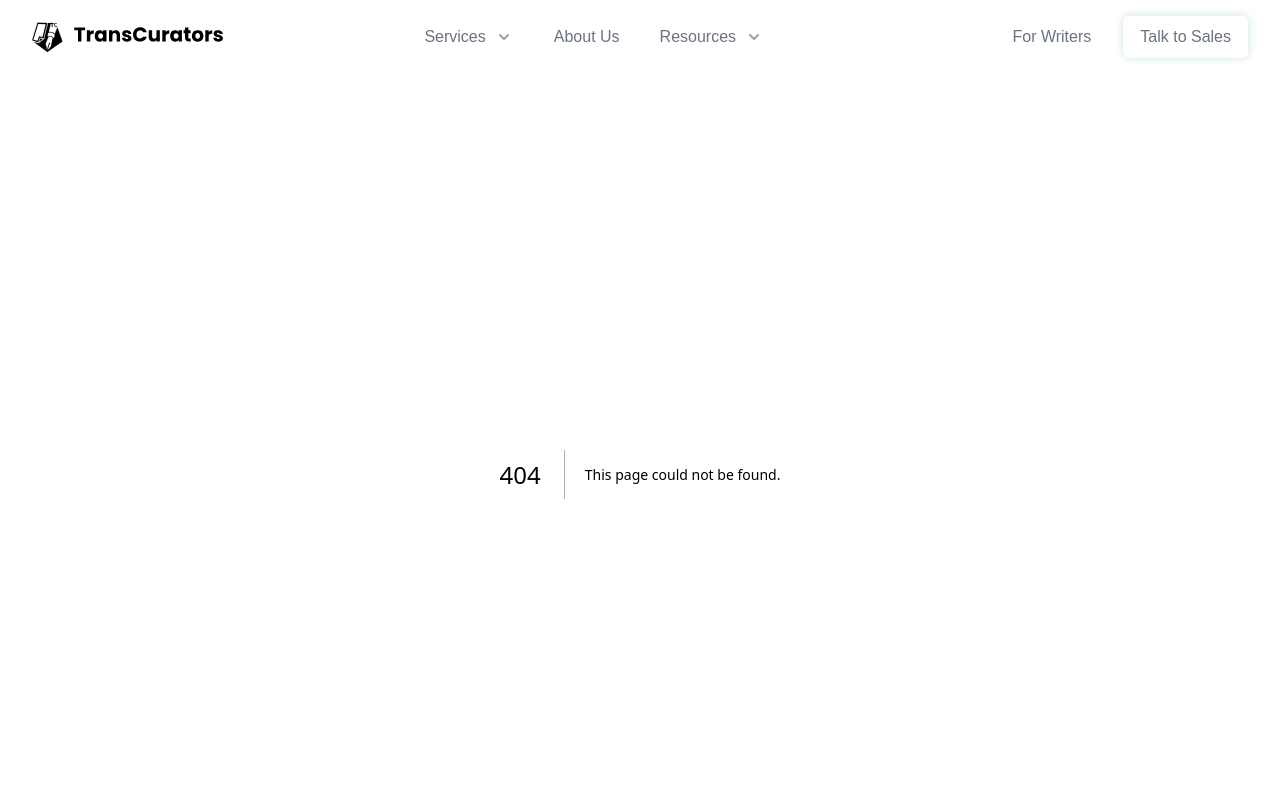
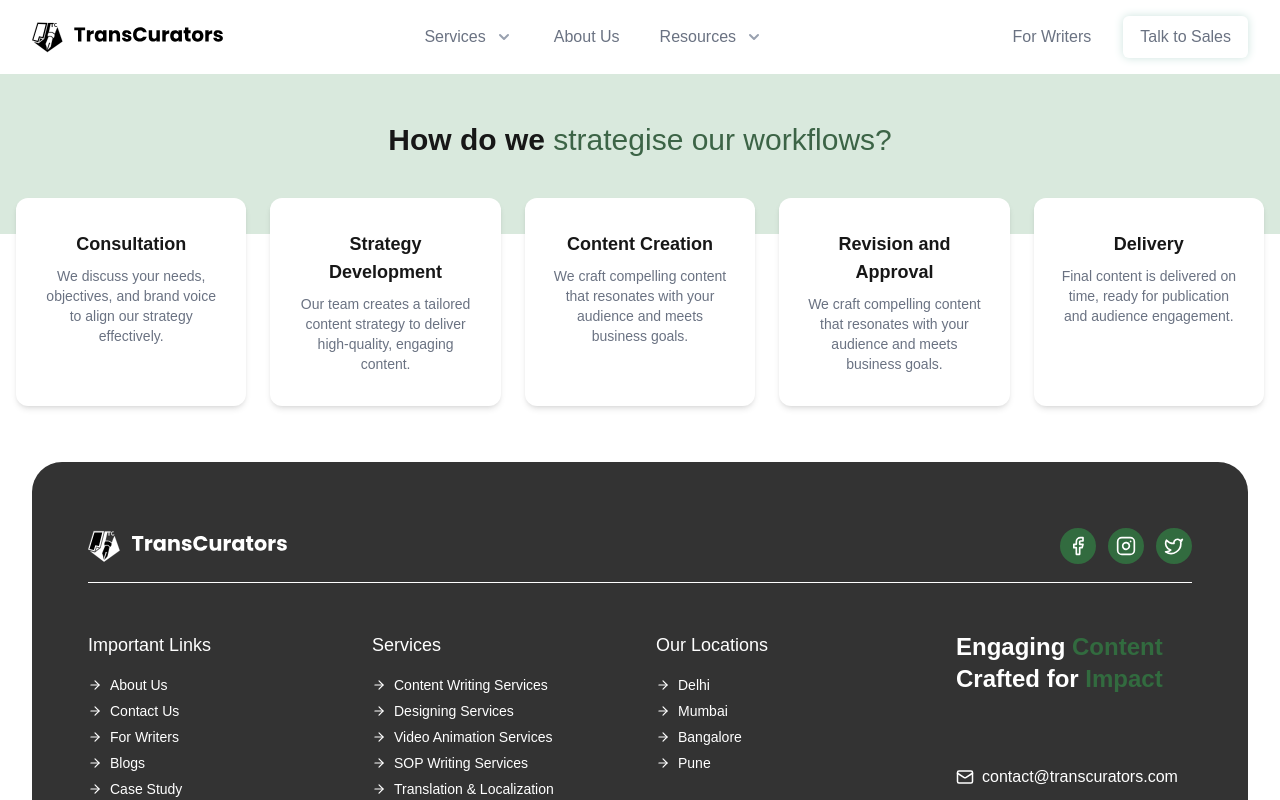
Before and after one commit to AnasNasim12/techcuratorsweb, a Next.js app: page /components/workflowtrans in a window 1280 px wide. Before the commit this address had no page. Shown: the top 800 px of the page. Built offline with nearby package versions, Linux system fonts and the light colour scheme.

Commit message:
more added

```diff
--- /dev/null
+++ b/app/components/whytranscurators/page.js
@@ -0,0 +1,56 @@
+"use client";
+import { CarouselTwo } from "../caruseltwo/page";
+import Carousel from "../carousel/page";
+
+export default function WhyTransCurators() {
+  const benefits = [
+    { title: "High-Quality Content", Content: "As a trusted content writing company, we deliver well-researched, engaging, and plagiarism-free content that captivates audiences and enhances brand credibility. Every piece undergoes strict quality checks to ensure excellence." },
+    { title: "Timely and Reliable Delivery", Content: "Our content writing agency ensures prompt, efficient delivery and meeting deadlines without compromising quality so your brand stays ahead in today's competitive market. We value your time and guarantee a smooth workflow." },
+    { title: "Customised Solutions", Content: "We offer tailor-made content writing services to align with your brand's unique needs, ensuring content that resonates with your audience and drives results. Our strategies are designed for maximum impact and engagement." },
+    { title: "Expert Writers for Compelling Content", Content: "Our skilled writers craft SEO-optimized, compelling content that reflects your brand's voice, making us a preferred content writing service in India. With expertise across various industries, we deliver content that speaks to your audience." },
+    { title: "Transparent and Hassle-Free Process", Content: "As a reliable content writing firm, we keep you informed at every stage, ensuring a smooth, hassle-free experience from ideation to final delivery. Our open communication fosters trust and long-term collaboration." },
+    { title: "Industry Knowledge", Content: "Our content writing company delivers well-researched, industry-specific content that engages and informs. With deep expertise, our team ensures relevant and impactful content for your niche" },
+    { title: "Affordable Pricing", Content: "Our content writing services provide high-quality content at competitive rates. We offer flexible, cost-effective solutions, making premium content accessible to businesses of all sizes." },
+    { title: "SEO Optimization", Content: "As a top content writing firm, we create SEO-optimized content that boosts rankings and organic traffic. Our strategies ensure better visibility with strategic keyword placement." },
+    { title: "Client Satisfaction", Content: "At our website content writing service, client satisfaction is our priority. We ensure seamless execution, quality content, and open communication for long-term success." },
+  ];
+
+  return (
+    <>
+    <div className="flex flex-col md:flex-row max-w-screen-xl mx-auto gap-6 my-14 md:my-24">
+      <div className="text-center flex">
+          <div className="w-full overflow-hidden text-left flex flex-col gap-2 justify-center">
+            <h2 className=" text-[30px] mx-5 md:mx-0 md:text-[60px]  font-bold text-black md:leading-16">
+              Why Choose <span className="text-[#326B3F]">TransCurators?</span>
+            </h2>
+          </div>
+      </div>
+
+      <div className="relative flex flex-col overflow-hidden gap-9 justify-center items-center mx-auto">
+          <div className="max-w-screen-xl flex justify-center items-center mx-auto">
+            <Carousel gap={40} className="h-fit">
+              {benefits.map((benefits, index) => (
+                <div key={index} className="w-[400px] p-6 bg-white shadow-lg flex flex-col items-center justify-center text-center">
+                  <h4 className="text-md font-semibold pointer-events-none">{benefits.title}</h4>
+                  <p className="mt-3 text-sm text-[#444] italic pointer-events-none">"{benefits.Content}"</p>
+                </div>
+              ))}
+            </Carousel>
+          </div>
+
+          <div className="max-w-screen-xl flex justify-center items-center mx-auto">
+            <CarouselTwo gap={40} className="h-fit">
+              {benefits.map((benefits, index) => (
+                <div key={index} className="w-[400px] p-6 bg-white shadow-lg flex flex-col items-center justify-center text-center">
+                  <h4 className="text-md font-semibold pointer-events-none">{benefits.title}</h4>
+                  <p className="mt-3 text-sm text-[#444] italic pointer-events-none">"{benefits.Content}"</p>
+                </div>
+              ))}
+            </CarouselTwo>
+          </div>
+        </div>
+    </div>
+
+    </>
+  );
+}
--- /dev/null
+++ b/app/components/workflowtrans/page.js
@@ -0,0 +1,56 @@
+"use client";
+import { Check, ArrowRight } from "lucide-react";
+
+export default function WorkflowStrategy() {
+   const steps = [
+  {
+    title: "Consultation",
+    description:
+      "We discuss your needs, objectives, and brand voice to align our strategy effectively.",
+  },
+  {
+    title: "Strategy Development",
+    description:
+      "Our team creates a tailored content strategy to deliver high-quality, engaging content.",
+  },
+  {
+    title: "Content Creation",
+    description:
+      "We craft compelling content that resonates with your audience and meets business goals.",
+  },
+  {
+    title: "Revision and Approval",
+    description:
+      "We craft compelling content that resonates with your audience and meets business goals.",
+  },
+  {
+    title: "Delivery",
+    description:
+      "Final content is delivered on time, ready for publication and audience engagement.",
+  },
+];
+
+
+  return (
+    <div className="relative">
+    {/* Green bar spanning full width */}
+    <div className="absolute top-0 left-0 w-screen h-40 bg-[#D9E9DD] -z-10" />
+    <div className="max-w-7xl mx-auto px-4 pt-12 pb-8">
+      <h2 className="text-2xl md:text-3xl font-semibold text-center mb-10">
+        How do we <span className="text-[#3c6446] font-normal">strategise our workflows?</span>
+      </h2>
+      <div className="flex flex-col md:flex-row justify-center items-stretch gap-6">
+        {steps.map((step, idx) => (
+          <div
+            key={idx}
+            className="bg-white rounded-xl shadow-md px-6 py-8 flex-1 min-w-[220px] max-w-xs mx-auto"
+          >
+            <div className="font-semibold text-lg mb-2 text-center">{step.title}</div>
+            <div className="text-gray-500 text-sm text-center">{step.description}</div>
+          </div>
+        ))}
+      </div>
+    </div>
+  </div>
+  );
+}
--- a/app/page.js
+++ b/app/page.js
@@ -2,8 +2,11 @@
 import React from 'react'
 import { motion, AnimatePresence } from 'framer-motion';
 import { useState, useRef, useEffect } from 'react';
-import Image from 'next/image';
 import Images from 'next/image';
+import Carousel from './components/carousel/page';
+import WhyTransCurators from './components/whytranscurators/page';
+import WorkflowStrategy from './components/workflowtrans/page';
+
 
 
 
@@ -273,14 +276,15 @@ const Landing_Page = () => {
         <Images
           src={image}
           alt={heading}
-          className="w-full sm:w-[200px] md:w-[250px] h-auto sm:h-[250px] md:h-[300px] rounded-[4px] shadow-[0_0_20px_#CCE3DE]"
+          className="w-full h-auto rounded-[4px] shadow-[0_0_20px_#CCE3DE] object-cover"
           width={250}
           height={300}
+          sizes="(max-width: 640px) 100vw, (max-width: 768px) 50vw, 250px"
         />
       </div>
 
       {/* Content Section */}
-      <div className="grid gap-2 max-w-full sm:max-w-[200px] md:max-w-[250px]">
+      <div className="grid gap-2 max-w-full">
         <div className="grid grid-cols-2 mt-6">
           <p className="text-[#6a6a6a] font-regular text-xs sm:text-sm">{productionName}</p>
           <p className="text-[#6a6a6a] font-regular text-xs sm:text-sm text-right">{date}</p>
@@ -430,10 +434,9 @@ const Landing_Page = () => {
   }, []);
 
   return (
-    <>
-
-
-      {/*top section*/}
+    <main className="w-full min-h-screen bg-white flex flex-col items-center justify-start overflow-x-hidden">
+      {/* Hero Section */}
+      <section className="w-full max-w-7xl px-4 sm:px-6 md:px-8 mx-auto flex flex-col items-center justify-center text-center py-12 md:py-20">
         <motion.div
           initial={{ opacity: 0 }}
           animate={{ opacity: 1 }}
@@ -533,8 +536,10 @@ const Landing_Page = () => {
             ></motion.div>
           </div>
         </motion.div>
+      </section>
 
-      <section id="landing-metrics-section" className="md:mt-22 mt-12 bg-white">
+      {/* Metrics Section */}
+      <section id="landing-metrics-section" className="w-full max-w-7xl px-4 sm:px-6 md:px-8 mx-auto grid grid-cols-2 sm:grid-cols-4 gap-4 md:gap-8 py-8 md:py-12">
         <div className="max-w-screen-xl mx-auto px-4">
           <motion.div
             className="text-center mb-16"
@@ -570,7 +575,8 @@ const Landing_Page = () => {
         </div>
       </section>
 
-      <section className="md:mt-22 mt-12 bg-white px-4 md:px-6">
+      {/* Services Section */}
+      <section className="w-full max-w-7xl px-4 sm:px-6 md:px-8 mx-auto py-8 md:py-16">
         <div className="max-w-screen-xl mx-auto">
           <motion.div
             className="text-center mb-10 md:mb-16"
@@ -609,12 +615,13 @@ const Landing_Page = () => {
         </div>
       </section>
 
+      {/* Carousel Section */}
       <motion.section
         initial={{ opacity: 0 }}
         whileInView={{ opacity: 1 }}
         viewport={{ once: true, margin: "-100px" }}
         transition={{ duration: 0.8 }}
-        className="bg-[#429054]/20 py-12 md:py-16 lg:py-20 mt-12 md:mt-22 px-4"
+        className="w-full max-w-7xl px-4 sm:px-6 md:px-8 mx-auto py-8 md:py-16"
       >
         <div className="max-w-4xl mx-auto text-center">
           <h2 className="text-xl sm:text-2xl md:text-3xl font-medium text-black">
@@ -817,8 +824,8 @@ const Landing_Page = () => {
     </section>
 
       <div>
-        {/* <WhyTransCurators/>
-        <WorkflowStrategy/>  */}
+         <WhyTransCurators/>
+         <WorkflowStrategy/>
       </div>
 
       <motion.div
@@ -902,7 +909,7 @@ const Landing_Page = () => {
         </div>
       </motion.div>
 
-      <section className="px-4 md:px-6">
+      <section className="w-full max-w-7xl px-4 sm:px-6 md:px-8 mx-auto py-8 md:py-16">
         <div className="max-w-screen-2xl mx-auto md:mt-22 mt-12">
           <motion.div
             className="text-center mb-10 md:mb-16"
@@ -978,7 +985,7 @@ const Landing_Page = () => {
         className='relative bg-[#429054]/20 md:mb-20 h-auto py-16 md:py-28 flex justify-center md:mt-22 mt-12 items-center mx-auto overflow-hidden'
       >
         <Images src="/transPen.png" alt="Trans logo" className='absolute opacity-5 -left-10 md:top-10 top-1 md:h-50 md:w-50 h-28 w-28' width={200} height={200} />
-        {/* <div className='max-w-screen-xl w-full flex justify-center items-center mx-auto px-2'>
+        <div className='max-w-screen-xl w-full flex justify-center items-center mx-auto px-2'>
           <Carousel gap={60} className='h-12'>
             {[
               { src: '/1mg.png', alt: 'Tata1mg - Tata1mg' },
@@ -995,15 +1002,17 @@ const Landing_Page = () => {
               { src: '/HDFC.png', alt: 'HDFC-HDFC' },
               { src: '/Adani.png', alt: 'Adani - Adani' }
             ].map((logo, index) => (
-              <img
+              <Images
                 key={index}
                 src={logo.src}
                 alt={logo.alt}
                 className='w-[200px] h-12'
+                width={200}
+                height={48}
               />
             ))}
           </Carousel>
-        </div> */}
+        </div>
       </motion.div>
 
       <motion.div
@@ -1200,6 +1209,7 @@ const Landing_Page = () => {
         </div>
       </motion.div>
 
+      <section className="w-full max-w-4xl px-4 sm:px-6 md:px-8 mx-auto py-8 md:py-16">
         <div className="max-w-screen-xl mx-auto p-4 md:p-6">
           <div className="grid grid-cols-1 md:grid-cols-2 cursor-pointer gap-4 md:gap-8">
             {faqs.slice(0, showMore ? faqs.length : 10).map((faq, index) => (
@@ -1295,7 +1305,10 @@ const Landing_Page = () => {
             )}
           </div>
         </div>
+      </section>
 
+      {/* Blog/Posts Section */}
+      <section className="w-full max-w-7xl px-4 sm:px-6 md:px-8 mx-auto py-8 md:py-16">
         <motion.div
           initial={{ opacity: 0, y: 20 }}
           whileInView={{ opacity: 1, y: 0 }}
@@ -1323,9 +1336,13 @@ const Landing_Page = () => {
             </motion.div>
           </div>
         </motion.div>
-
-
-    </>
+        <div className="grid grid-cols-1 sm:grid-cols-2 md:grid-cols-3 lg:grid-cols-4 gap-6 md:gap-8">
+          {posts.map((post, idx) => (
+            <CardComponent key={idx} {...post} />
+          ))}
+        </div>
+      </section>
+    </main>
   )
 }
 
```
Lines whose indentation alone changed are shown as unchanged.
